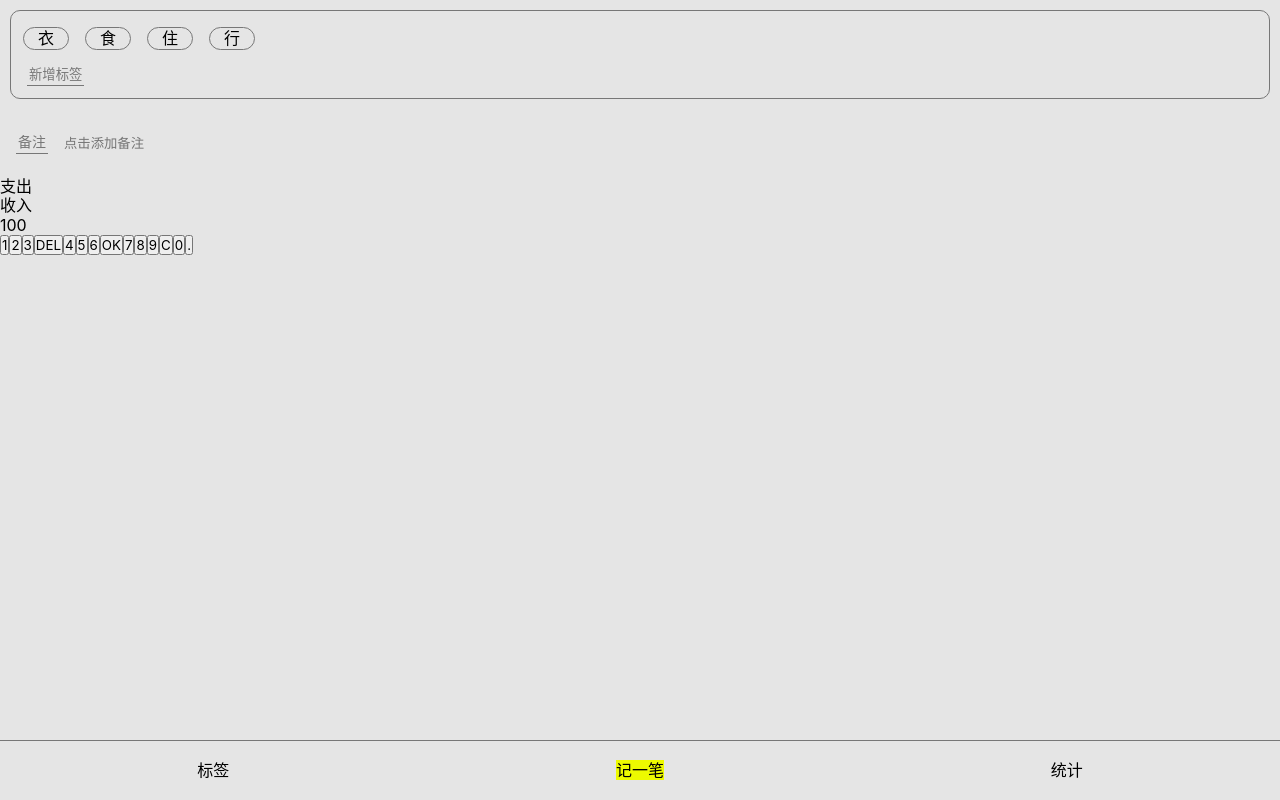
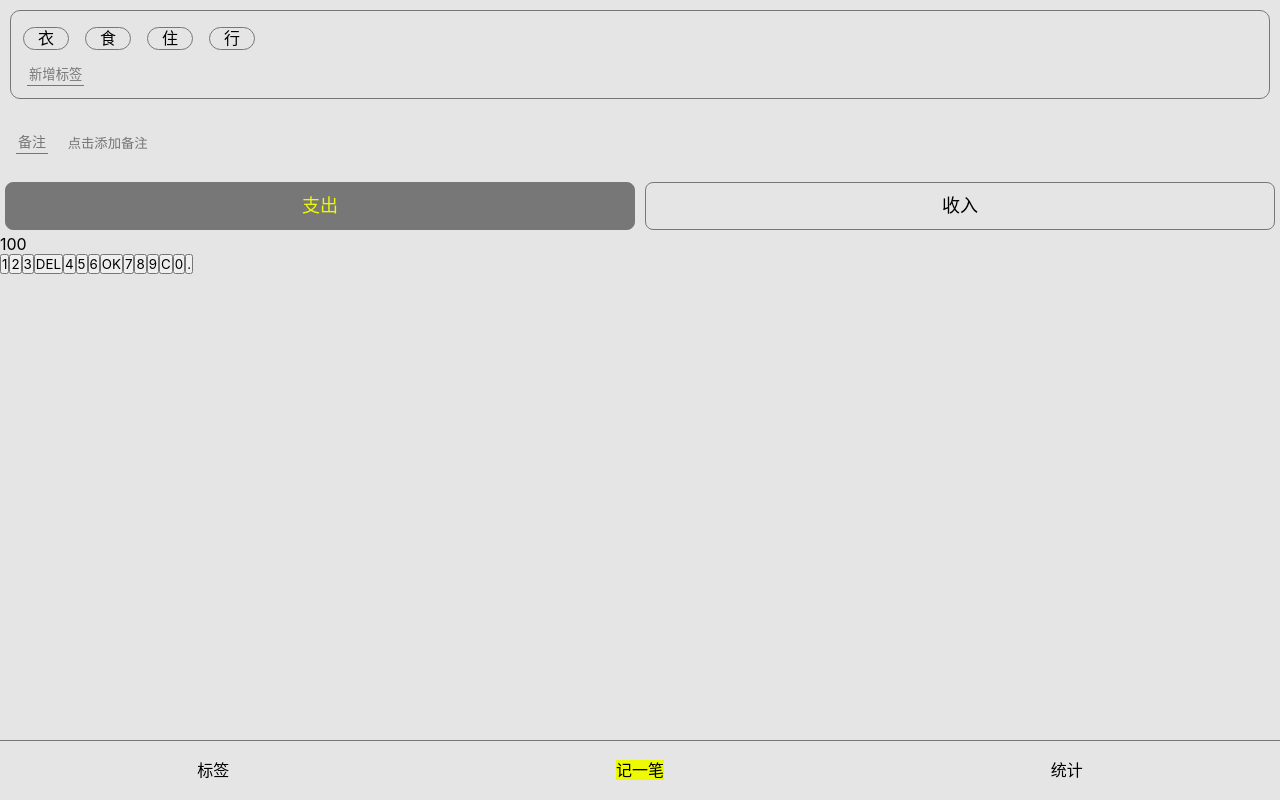
Before and after one commit to KyraZheng/CopperDaily-react, a React (Create React App) app: page /#/copper in a window 1280 px wide. Built offline with nearby package versions, Linux system fonts and the light colour scheme.

Commit message:
CategorySection UI 完成

```diff
--- a/src/components/Nav.tsx
+++ b/src/components/Nav.tsx
@@ -13,7 +13,6 @@ const NavWrapper = styled.nav`
       margin: 20px;
         > a{
             &.selected {
-
             background:#edfa00 ;
              }
          }
--- a/src/views/Copper.tsx
+++ b/src/views/Copper.tsx
@@ -48,7 +48,25 @@ const NotesSection = styled.section`
   }
 
 `;
-const CategorySection = styled.section``;
+const CategorySection = styled.section`
+  >ul {
+  display: flex;
+  > li {
+    margin: 5px;
+    border-radius: 8px;
+    padding: 12px 0;
+    width: 50%;
+    text-align: center;
+    font-size: 18px;
+    border: 1px solid #777;
+    &.selected {
+      background: #777;
+      color: #edfa00;
+      }
+    }
+  }
+
+`;
 const NumberPadSection = styled.section``;
 
 
@@ -67,13 +85,13 @@ function Copper() {
       <NotesSection>
         <label>
           <span>备注</span>
-          <input type="text" placeholder={'点击添加备注'} />
+          <input type="text" placeholder={' 点击添加备注'} />
         </label>
       </NotesSection>
       <CategorySection>
         <ul>
-          <ol>支出</ol>
-          <ol>收入</ol>
+          <li className="selected">支出</li>
+          <li>收入</li>
         </ul>
       </CategorySection>
       <NumberPadSection>
```
